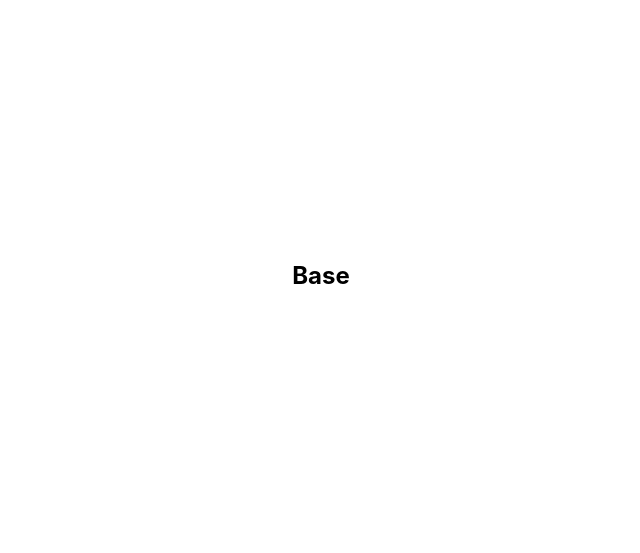
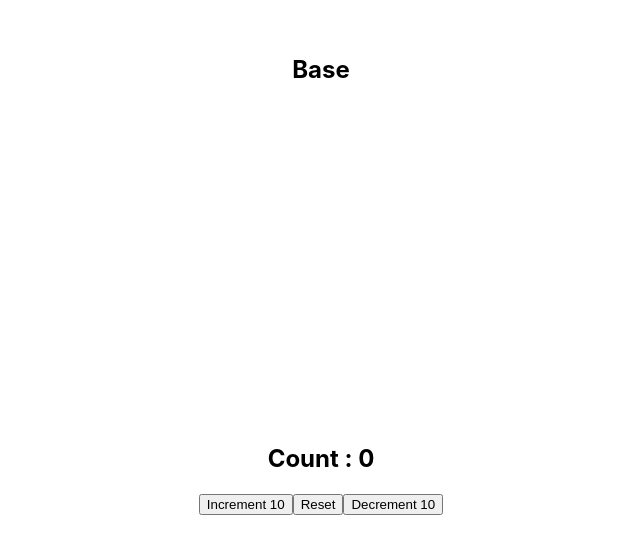
Before and after one commit to AngkitHashamsa/typescript-practice, a React (Create React App) app: page / in a window 1280 px wide. Shown: the part 125-678 px from the top of the page, without its empty margins (319-959 px from the left). Built offline with nearby package versions, Linux system fonts and the light colour scheme.

Commit message:
typing for state nad type and action

```diff
--- a/src/App.tsx
+++ b/src/App.tsx
@@ -1,9 +1,10 @@
 import React from "react";
 import "./App.css";
-
+import Counter from "components/UserReducer/Counter";
 const App: React.FC = () => (
   <div className="App">
     <h2>Base</h2>
+    <Counter />
   </div>
 );
 
--- /dev/null
+++ b/src/components/UserReducer/Counter.tsx
@@ -0,0 +1,52 @@
+import { useReducer } from "react";
+interface CounterState {
+  count: number;
+}
+
+interface updateIncrement {
+  type: "INCREMENT" | "DECREMENT";
+  payload: number;
+}
+interface ReserAction {
+  type: "RESET";
+}
+type counterAction = updateIncrement | ReserAction;
+
+const initialState: CounterState = {
+  count: 0,
+};
+
+const reducer = (state: CounterState, action: counterAction) => {
+  switch (action.type) {
+    case "INCREMENT":
+      return { ...state, count: state.count + action?.payload };
+    case "DECREMENT":
+      if (state.count === 0) return { ...state, count: 0 };
+      return { ...state, count: state.count - action?.payload };
+    case "RESET":
+      return initialState;
+    default:
+      return state;
+  }
+};
+
+const Counter = () => {
+  const [state, dispatch] = useReducer(reducer, initialState);
+  return (
+    <div>
+      <h2>Count : {state.count}</h2>
+      <div>
+        <button onClick={() => dispatch({ type: "INCREMENT", payload: 10 })}>
+          Increment 10
+        </button>
+        <button onClick={() => dispatch({ type: "RESET" })}>Reset</button>
+
+        <button onClick={() => dispatch({ type: "DECREMENT", payload: 10 })}>
+          Decrement 10
+        </button>
+      </div>
+    </div>
+  );
+};
+
+export default Counter;
--- a/src/index.tsx
+++ b/src/index.tsx
@@ -1,17 +1,8 @@
-import React from 'react';
-import ReactDOM from 'react-dom';
-import './index.css';
-import App from './App';
-import reportWebVitals from './reportWebVitals';
+import { createRoot } from "react-dom/client";
+import "./index.css";
+import App from "./App";
 
-ReactDOM.render(
-  <React.StrictMode>
-    <App />
-  </React.StrictMode>,
-  document.getElementById('root')
-);
+const container = document.getElementById("root")!;
+const root = createRoot(container);
 
-// If you want to start measuring performance in your app, pass a function
-// to log results (for example: reportWebVitals(console.log))
-// or send to an analytics endpoint. Learn more: https://bit.ly/CRA-vitals
-reportWebVitals();
+root.render(<App />);
```
